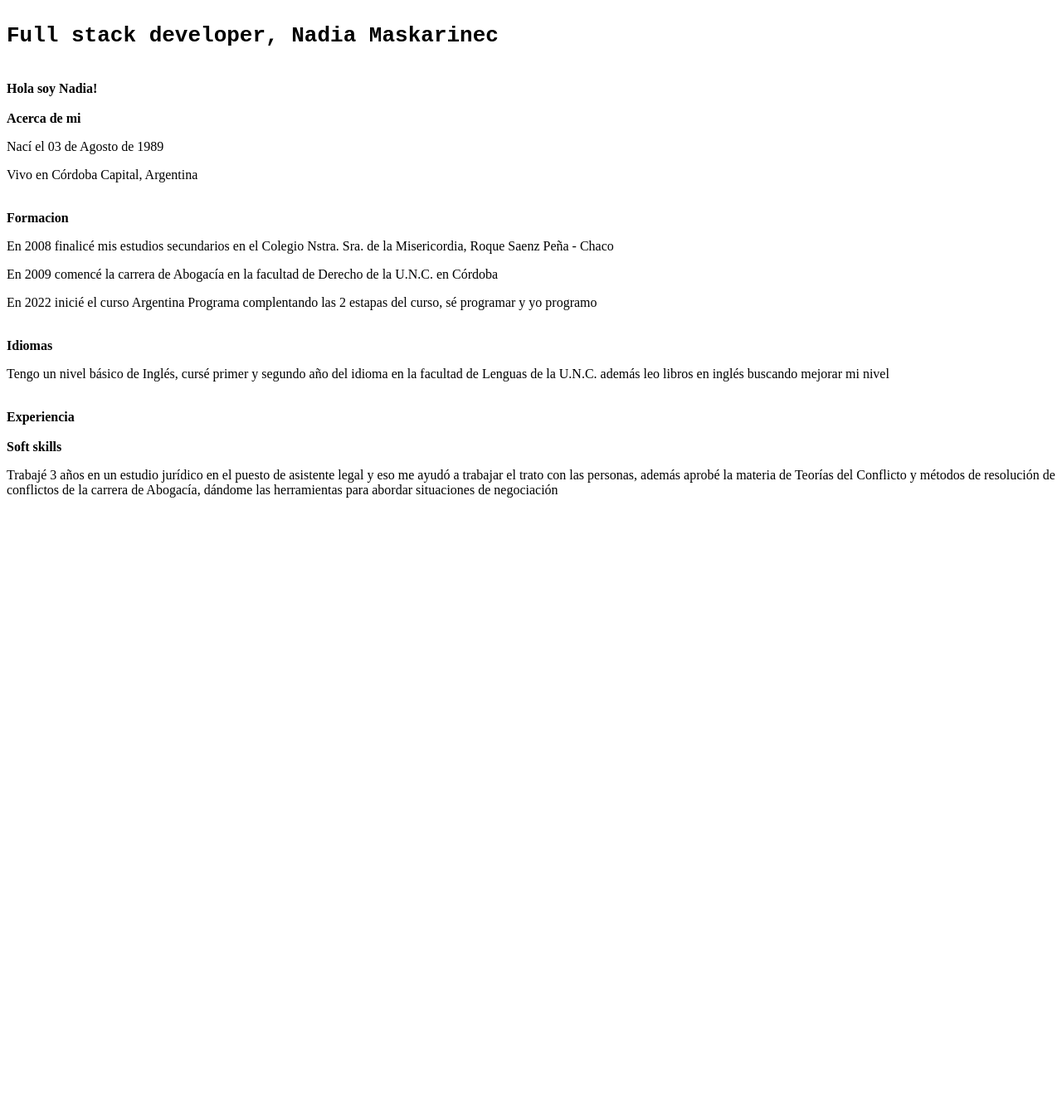
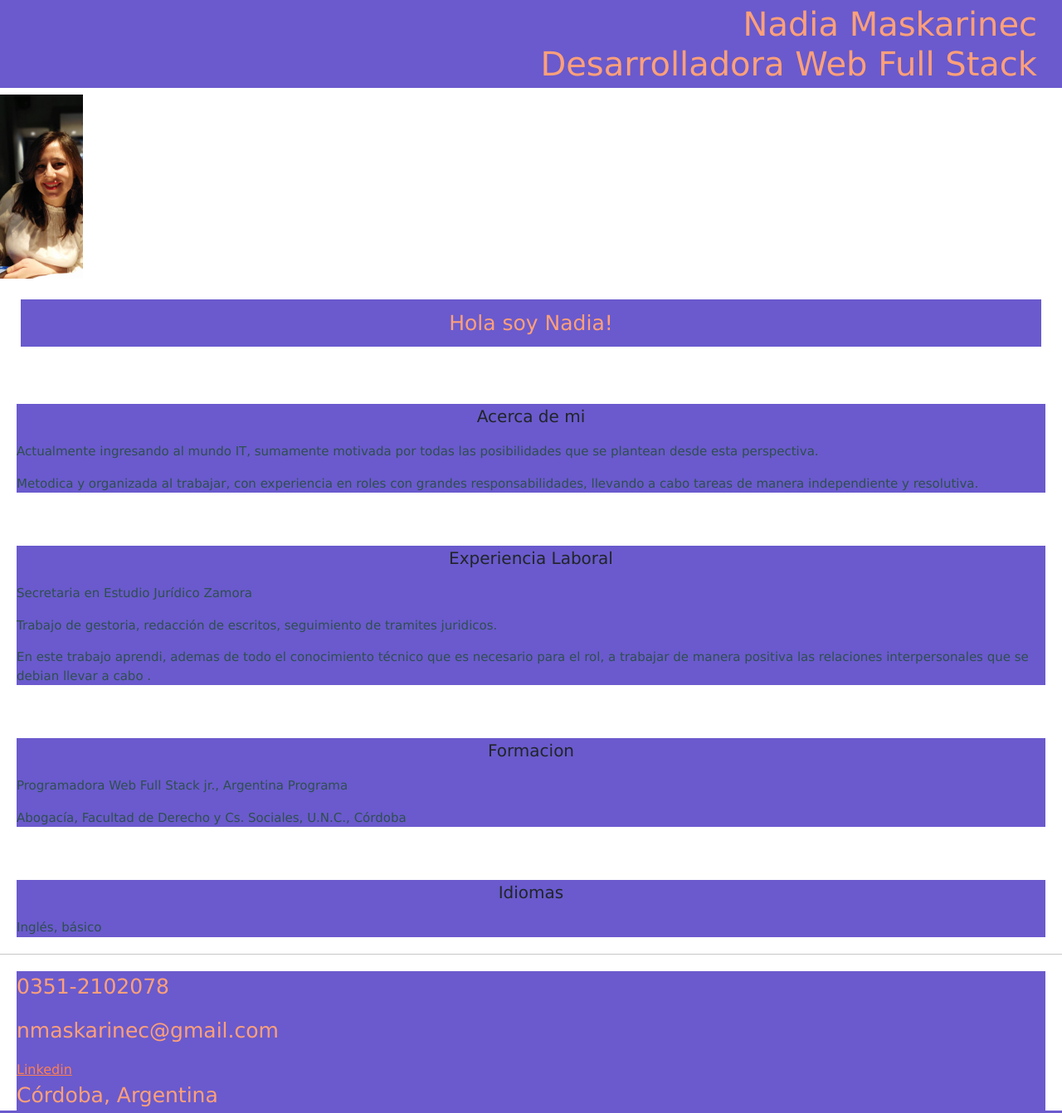
Before and after one commit to NadiaM89/Portfolio-Frontend, a plain HTML site: page index.html in a window 1280 px wide. Shown: the whole page at 83% size. Before the commit the page ends 800 px from the top, so only its background shows below. Drawn offline with nearby package versions, Linux system fonts and the light colour scheme.

Commit message:
actualización con css

```diff
--- a/index.html
+++ b/index.html
@@ -1,47 +1,53 @@
 <!DOCTYPE html>
+<html>
+<head>
+    <meta charset = "utf-8">
+    <title>Nadia Maskarinec</title>
+    <link rel="stylesheet" href="style.css">
+    <link href="https://cdn.jsdelivr.net/npm/bootstrap@5.2.1/dist/css/bootstrap.min.css" rel="stylesheet" integrity="sha384-iYQeCzEYFbKjA/T2uDLTpkwGzCiq6soy8tYaI1GyVh/UjpbCx/TYkiZhlZB6+fzT" crossorigin="anonymous">
+</head>
+<body>
+  <header>
+    <h1>
+        Nadia Maskarinec
+       <br>
+       Desarrolladora Web Full Stack
+    </h1>
+  </header>
+  <img src="Img/foto Nadia.jpg" width="100"/>
+      <p class="saludo"> Hola soy Nadia! </p>
+      <br>
+      <div class="margen">
+      <p class="titulo">Acerca de mi</p>
+      <p class="texto"> Actualmente ingresando al mundo IT, sumamente motivada por todas las posibilidades que se plantean desde esta perspectiva. </p>
+      <p class="texto">Metodica y organizada al trabajar, con experiencia en roles con grandes responsabilidades, llevando a cabo tareas de manera independiente y resolutiva.</p>
+    </div>
+    <br>
+    <div class="margen">
+      <p class="titulo"> Experiencia Laboral </p>
+      <P class="texto"> Secretaria en Estudio Jurídico Zamora </P>
+      <p class="texto">Trabajo de gestoria, redacción de escritos, seguimiento de tramites juridicos.</p>
+      <p class="texto">En este trabajo aprendi, ademas de todo el conocimiento técnico que es necesario para el rol, a trabajar de manera positiva las relaciones interpersonales que se debian llevar a cabo .</p>
+    </div>
+    <br>
+    <div class="margen">
+      <p class="titulo">Formacion</p>
+      <p class="texto">Programadora Web Full Stack jr., Argentina Programa</p>
+      <p class="texto">Abogacía, Facultad de Derecho y Cs. Sociales, U.N.C., Córdoba</p>
+    </div>
+    <br>
+<div class="margen">
+     <p class="titulo">Idiomas</p>
+     <p class="texto">Inglés, básico</p>
+    </div>
 
-<html>
-
-<head>
-
-    <meta charset = "utf-8">
-
-    <title>Nadia Maskarinec * Full Stack Developer - Junior</title>
-
-    <link rel="stylesheet" href="style.css">
-
-</head>
-
-<body>
-
-    <h1> <tt> Full stack developer, Nadia Maskarinec</tt> </h1>
-
-    <strong align = "center"> <br>Hola soy Nadia!</br> </strong>
-
-    <b> <br>Acerca de mi</br> </b>
-
-    <p align = "left"> Nací el 03 de Agosto de 1989</p>
-
-    <p align = "left"> Vivo en Córdoba Capital, Argentina</p>
-
-    <b> <br>Formacion</br> </b>
-
-    <p align = "left" >En 2008 finalicé mis estudios secundarios en el Colegio Nstra. Sra. de la Misericordia, Roque Saenz Peña - Chaco</p>
-
-    <p align = "left" >En 2009 comencé la carrera de Abogacía en la facultad de Derecho de la U.N.C. en Córdoba</p>
-
-    <p align = "left" >En 2022 inicié el curso Argentina Programa complentando las 2 estapas del curso, sé programar y yo programo</p>
-
-    <b> <br>Idiomas</br> </b>
-
-    <p align = "left" > Tengo un nivel básico de Inglés, cursé primer y segundo año del idioma en la facultad de Lenguas de la U.N.C. además leo libros en inglés buscando mejorar mi nivel</p>
-
-    <b> <br>Experiencia</br> </b>
-
-    <b> <br>Soft skills</br> </b>
-
-    <p align = "left">Trabajé 3 años en un estudio jurídico en el puesto de asistente legal y eso me ayudó a trabajar el trato con las personas, además aprobé la materia de Teorías del Conflicto y métodos de resolución de conflictos de la carrera de Abogacía, dándome las herramientas para abordar situaciones de negociación</p>
-
-</body>
-
+    <script src="https://cdn.jsdelivr.net/npm/bootstrap@5.2.1/dist/js/bootstrap.bundle.min.js" integrity="sha384-u1OknCvxWvY5kfmNBILK2hRnQC3Pr17a+RTT6rIHI7NnikvbZlHgTPOOmMi466C8" crossorigin="anonymous"></script>
+<hr>
+    <footer class="margen">
+  <p class="contacto"> 0351-2102078 </p>
+  <p class="contacto">nmaskarinec@gmail.com</p>
+  <a target="_blank"  href="https://www.linkedin.com/in/nadia-maskarinec-61a64019a/"> Linkedin </a>
+  <p class="contacto"> Córdoba, Argentina </p>
+</footer>
+  </body>
 </html>
--- a/style.css
+++ b/style.css
@@ -0,0 +1,42 @@
+*{
+    background-color:slateblue;
+    font-family: Verdana, Geneva, Tahoma, sans-serif;
+}
+h1 {
+    color:lightsalmon;
+    margin: 25px 25px 25px 25px;
+    padding: 5px 5px 5px 5px;
+    text-align: right;
+}
+
+.saludo{
+    color: lightsalmon;
+    margin: 25px 25px 25px 25px;
+    padding: 10px 10px 10px 10px;
+    border: 10px 10px 10px 10px;
+    text-align: center;
+}
+p{
+    font-size: 25px;
+}
+.titulo {
+    text-align: center;
+    font-size: 20px;
+}
+.texto {
+    font-size: 15px;
+    color: darkslategray;
+}
+.contacto {
+    color: lightsalmon;
+}
+.margen{
+    margin: 20px 20px 20px 20px;
+}
+
+a:link{
+    color: coral;
+}
+a:visited{
+    color: lightgray;
+}
```
Also changed, not shown: Img/foto Nadia.jpg (added).
